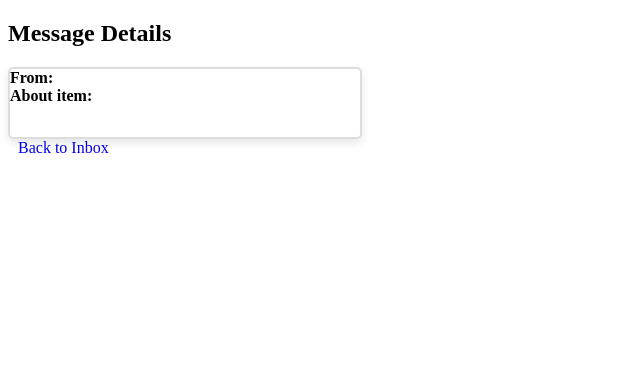
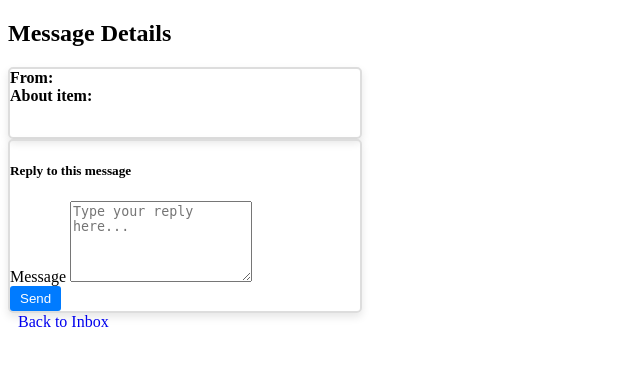
Before and after one commit to sfirke/meutch, a Flask app: template app/templates/messaging/view_message.html in a window 1280 px wide. Shown: the part 26-392 px from the top of the page, without its empty margins (0-640 px from the left). Run offline with Flask 2, Linux system fonts and the light colour scheme; the template is opened without the code that fills it: values that come from a table or form of the project are taken from there, others are empty; tables that the repository leaves empty hold one stand-in row (values such as "Sample post"); some libraries are stand-ins or nearby versions.

Commit message:
can reply from message view page

```diff
--- a/app/templates/messaging/view_message.html
+++ b/app/templates/messaging/view_message.html
@@ -20,6 +20,26 @@
             <p>{{ message.body }}</p>
         </div>
     </div>
+    <div class="card">
+        <div class="card-header">
+            <h5>Reply to this message</h5>
+        </div>
+        <div class="card-body">
+            <form method="POST" action="{{ url_for('main.view_message', message_id=message.id) }}">
+                {{ form.hidden_tag() }}
+                <div class="mb-3">
+                    {{ form.body.label(class="form-label") }}
+                    {{ form.body(class="form-control", rows="5", placeholder="Type your reply here...") }}
+                    {% for error in form.body.errors %}
+                        <div class="text-danger">{{ error }}</div>
+                    {% endfor %}
+                </div>
+                <div>
+                    {{ form.submit(class="btn btn-primary") }}
+                </div>
+            </form>
+        </div>
+    </div>
     <a href="{{ url_for('main.inbox') }}" class="btn btn-secondary mt-3">Back to Inbox</a>
 </div>
 {% endblock %}
```
Also changed, not shown: app/main/routes.py (+24 -7 lines).
